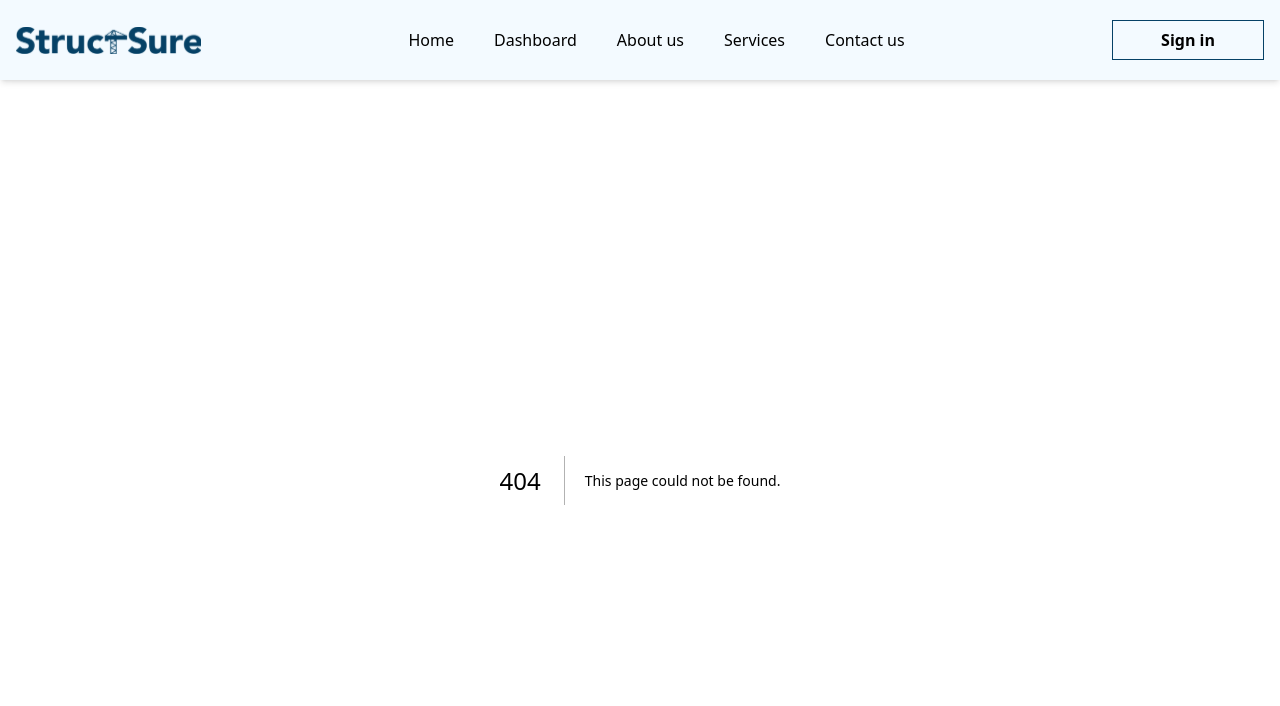
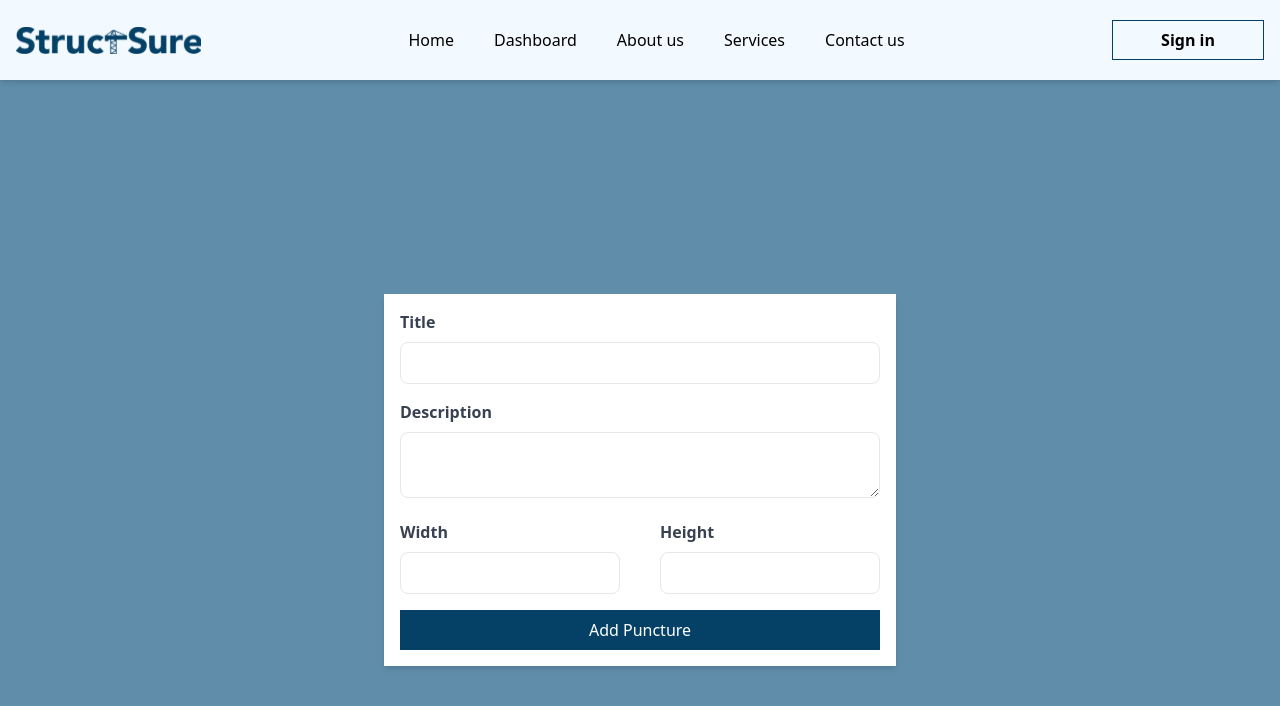
Before and after one commit to jkele/innovative-project-team-06, a Next.js app: page /add in a window 1280 px wide. Before the commit this address had no page. Shown: the top 706 px of the page. Built offline with nearby package versions, Linux system fonts and the light colour scheme.

Commit message:
Update forms for adding projects and punctures

```diff
--- /dev/null
+++ b/src/app/add-project/page.tsx
@@ -0,0 +1,9 @@
+import { AddProjectForm } from "@/features/add-project-form";
+
+export default function AddProject() {
+  return (
+    <div className="bg-[#5F8DAA] h-[100dvh] flex flex-col justify-center">
+      <AddProjectForm />
+    </div>
+  );
+}
--- /dev/null
+++ b/src/app/add/page.tsx
@@ -0,0 +1,9 @@
+import { AddPunctureForm } from "@/features/add-puncture-form";
+
+export default function AddPuncture() {
+  return (
+    <div className="bg-[#5F8DAA] h-[100dvh] flex flex-col justify-center">
+      <AddPunctureForm />
+    </div>
+  );
+}
--- /dev/null
+++ b/src/features/add-project-form/components/AddProjectForm.tsx
@@ -0,0 +1,74 @@
+"use client";
+import React from "react";
+import { useForm } from "react-hook-form";
+import { useRouter } from "next/navigation";
+
+interface AddProjectFormFields {
+  title: string;
+  description: string;
+  finished: boolean;
+  street: string;
+}
+
+export const AddProjectForm = () => {
+  const { register, handleSubmit } = useForm<AddProjectFormFields>();
+  const router = useRouter();
+
+  const onSubmit = (data: AddProjectFormFields) => {
+    console.log(data);
+    router.back();
+  };
+
+  return (
+    <form
+      onSubmit={handleSubmit(onSubmit)}
+      className="w-[600px] mx-auto p-4 bg-white shadow-md flex flex-col"
+    >
+      <div className="mb-4">
+        <label
+          htmlFor="title"
+          className="block text-gray-700 font-semibold mb-2"
+        >
+          Title
+        </label>
+        <input
+          id="title"
+          {...register("title")}
+          className="w-full px-3 py-2 border rounded-lg"
+        />
+      </div>
+      <div className="mb-4">
+        <label
+          htmlFor="description"
+          className="block text-gray-700 font-semibold mb-2"
+        >
+          Description
+        </label>
+        <textarea
+          id="description"
+          {...register("description")}
+          className="w-full px-3 py-2 border rounded-lg"
+        />
+      </div>
+      <div className="mb-4">
+        <label
+          htmlFor="street"
+          className="block text-gray-700 font-semibold mb-2"
+        >
+          Street
+        </label>
+        <input
+          id="street"
+          {...register("street")}
+          className="w-full px-3 py-2 border rounded-lg"
+        />
+      </div>
+      <button
+        type="submit"
+        className="w-full bg-[#054166] text-white py-2 px-4 hover:bg-blue-700"
+      >
+        Add Project
+      </button>
+    </form>
+  );
+};
--- /dev/null
+++ b/src/features/add-project-form/index.ts
@@ -0,0 +1 @@
+export { AddProjectForm } from "./components/AddProjectForm";
--- /dev/null
+++ b/src/features/add-puncture-form/components/AddPunctureForm.tsx
@@ -0,0 +1,85 @@
+"use client";
+import React from "react";
+import { useForm } from "react-hook-form";
+import { AddPunctureFormFields } from "../types/add-puncture-form";
+import { useRouter } from "next/navigation";
+
+export const AddPunctureForm = () => {
+  const { register, handleSubmit } = useForm<AddPunctureFormFields>();
+
+  const router = useRouter();
+
+  const onSubmit = (data: any) => {
+    console.log(data);
+
+    router.back();
+  };
+
+  return (
+    <form
+      onSubmit={handleSubmit(onSubmit)}
+      className="max-w-lg mx-auto p-4 bg-white shadow-md"
+    >
+      <div className="mb-4">
+        <label
+          htmlFor="title"
+          className="block text-gray-700 font-semibold mb-2"
+        >
+          Title
+        </label>
+        <input
+          id="title"
+          {...register("title")}
+          className="w-full px-3 py-2 border rounded-lg"
+        />
+      </div>
+      <div className="mb-4">
+        <label
+          htmlFor="description"
+          className="block text-gray-700 font-semibold mb-2"
+        >
+          Description
+        </label>
+        <textarea
+          id="description"
+          {...register("description")}
+          className="w-full px-3 py-2 border rounded-lg"
+        />
+      </div>
+      <div className="flex flex-row gap-10 justify-between">
+        <div className="mb-4">
+          <label
+            htmlFor="width"
+            className="block text-gray-700 font-semibold mb-2"
+          >
+            Width
+          </label>
+          <input
+            id="width"
+            {...register("width")}
+            className="w-full px-3 py-2 border rounded-lg"
+          />
+        </div>
+        <div className="mb-4">
+          <label
+            htmlFor="height"
+            className="block text-gray-700 w-10 font-semibold mb-2"
+          >
+            Height
+          </label>
+          <input
+            id="height"
+            {...register("height")}
+            className="w-full px-3 py-2 border rounded-lg"
+          />
+        </div>
+      </div>
+      <button
+        type="submit"
+        className="w-full bg-[#054166] text-white py-2 px-4 hover:bg-blue-700"
+      >
+        Add Puncture
+      </button>
+    </form>
+  );
+};
--- /dev/null
+++ b/src/features/add-puncture-form/index.ts
@@ -0,0 +1 @@
+export { AddPunctureForm } from "./components/AddPunctureForm";
--- /dev/null
+++ b/src/features/add-puncture-form/types/add-puncture-form.ts
@@ -0,0 +1,6 @@
+export type AddPunctureFormFields = {
+  title: string;
+  description: string;
+  width: number;
+  height: number;
+};
--- a/src/features/login-form/components/LoginForm.tsx
+++ b/src/features/login-form/components/LoginForm.tsx
@@ -22,6 +22,7 @@ export const LoginForm = () => {
       setLoginError(true);
     }
   };
+
   return (
     <div className="flex flex-col pt-[190px]">
       <form
--- a/src/features/projects-list/components/ProjectsList.tsx
+++ b/src/features/projects-list/components/ProjectsList.tsx
@@ -1,12 +1,20 @@
+"use client";
 import { ProjectCard } from "@/components/project-card";
 import { ProjectsListProperties } from "../types/projects-list";
+import { useRouter } from "next/navigation";
 
 export const ProjectsList = (properties: ProjectsListProperties) => {
   const { projects } = properties;
 
+  const router = useRouter();
+
   const unfinishedProjects = projects.filter((project) => !project.finished);
 
   const finishedProjects = projects.filter((project) => project.finished);
+
+  const handleAddProjectClick = () => {
+    router.push("/add-project");
+  };
 
   return (
     <div className="flex flex-col gap-4">
@@ -18,7 +26,10 @@ export const ProjectsList = (properties: ProjectsListProperties) => {
           <ProjectCard project={project} key={project.id} />
         ))}
       </div>
-      <button className="lg:mt-16 mt-4 bg-white uppercase font-semibold shadow-lg py-4">
+      <button
+        className="lg:mt-16 mt-4 bg-white uppercase font-semibold shadow-lg py-4 hover:bg-[#054166]/5"
+        onClick={handleAddProjectClick}
+      >
         Add project
       </button>
       <p className="text-[#5F8DAA] text-center lg:text-3xl font-semibold mt-10">
--- a/src/features/punctures-list/components/PuncturesList.tsx
+++ b/src/features/punctures-list/components/PuncturesList.tsx
@@ -1,14 +1,23 @@
+"use client";
 import { PunctureCard } from "@/components/puncture-card";
 import { PuncturesListProperties } from "../types/punctures-list";
+import { useRouter } from "next/navigation";
 
 export const PuncturesList = (properties: PuncturesListProperties) => {
   const { punctures, projectId } = properties;
+
+  const router = useRouter();
+
+  const handleAddPunctureClick = () => {
+    router.push("/add");
+  };
 
   return (
     <div className="flex flex-col gap-4">
       <button
         type="button"
-        className="mt-4 bg-white border border-[#054166] uppercase font-semibold shadow-lg px-20 py-6 w-fit self-center"
+        className="mt-4 bg-white border border-[#054166] hover:bg-[#054166]/5 uppercase font-semibold shadow-lg px-20 py-6 w-fit self-center"
+        onClick={handleAddPunctureClick}
       >
         Add puncture
       </button>
```
Also changed, not shown: 1 other file (tests, documents, lock files or other folders).
